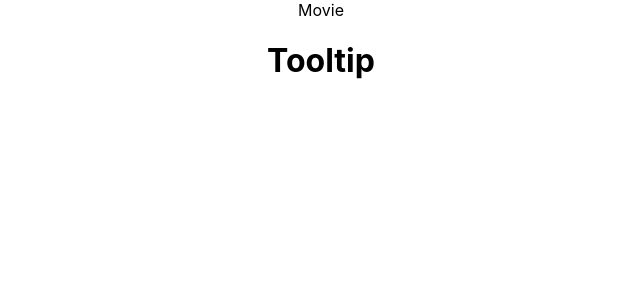
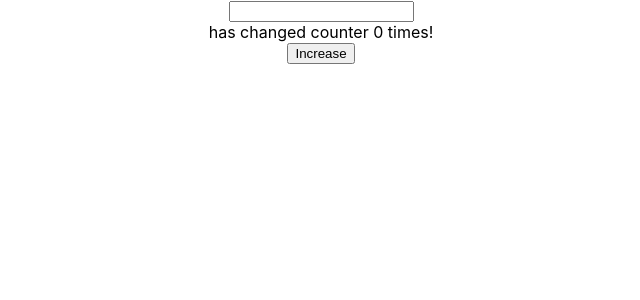
Before and after one commit to Daniyal-Shah/vidly-react, a React (Create React App) app in the folder react-advanced/: page / in a window 1280 px wide. Shown: the top 300 px of the page, without its empty margins (319-959 px from the left). Built offline with nearby package versions, Linux system fonts and the light colour scheme.

Commit message:
useState hook

```diff
--- a/react-advanced/src/App.js
+++ b/react-advanced/src/App.js
@@ -1,11 +1,12 @@
 import logo from "./logo.svg";
 import "./App.css";
 import Movie from "./hoc/Movie";
+import Counter from "./hooks/Counter";
 
 function App() {
   return (
     <div className="App">
-      <Movie id={1} />
+      <Counter />
     </div>
   );
 }
--- /dev/null
+++ b/react-advanced/src/hooks/Counter.jsx
@@ -0,0 +1,23 @@
+import React, { Fragment, useState } from "react";
+
+function Counter(props) {
+  const [count, setCount] = useState(0);
+  const [name, setName] = useState("");
+  return (
+    <Fragment>
+      <input type="text" onChange={(e) => setName(e.target.value)} />
+      <div>
+        {name} has changed counter {count} times!{" "}
+      </div>
+      <button
+        onClick={() => {
+          setCount(count + 1);
+        }}
+      >
+        Increase{" "}
+      </button>
+    </Fragment>
+  );
+}
+
+export default Counter;
```
